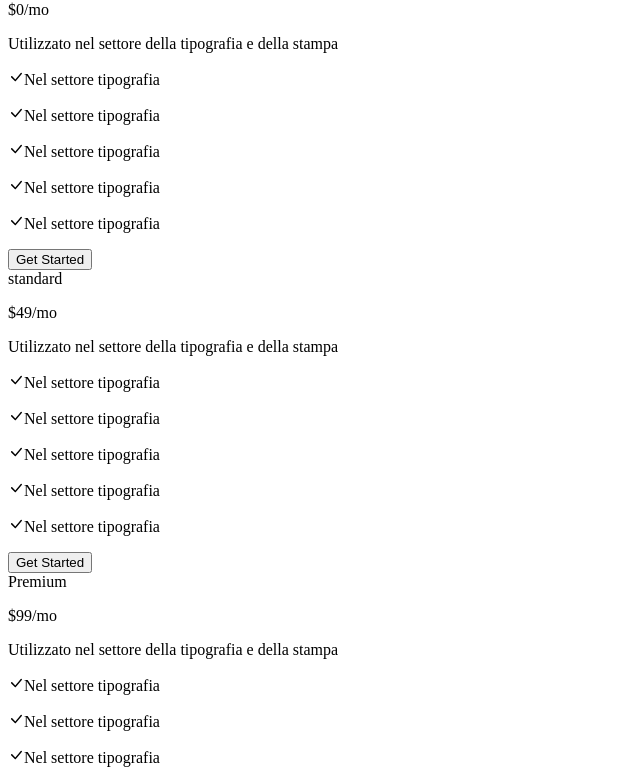
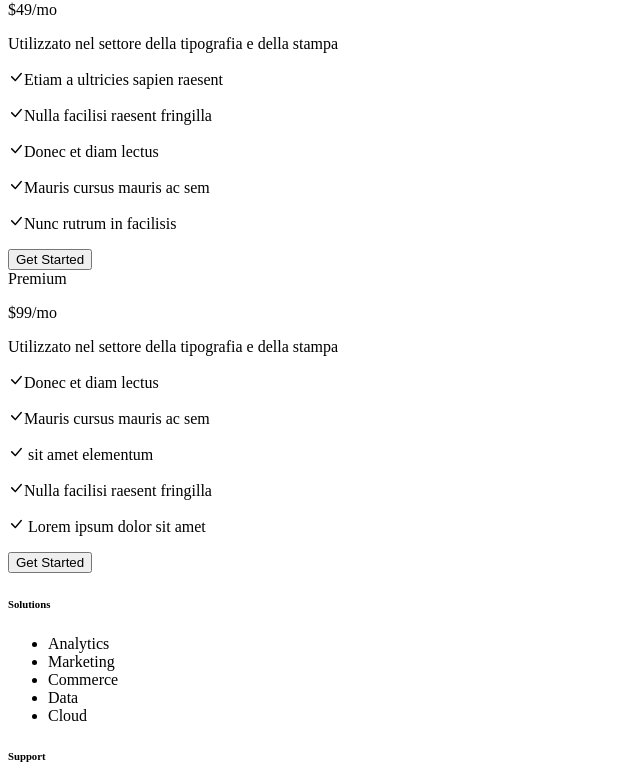
Before and after one commit to kiptanuiBoaz/cloud-app, a React (Create React App) app: page / in a window 1280 px wide. Shown: the part 4937-5721 px from the top of the page, without its empty margins (0-640 px from the left). Built offline with nearby package versions, Linux system fonts and the light colour scheme.

Commit message:
pricing refactor 03

```diff
--- a/src/components/pricing/Pricing.jsx
+++ b/src/components/pricing/Pricing.jsx
@@ -1,5 +1,4 @@
 import React from "react";
-import {BsCheckLg} from 'react-icons/bs';
 import Program from "./Program";
 import PricingBg from "./PricingBg";
 import PricingTop from "./PricingTop";
@@ -7,8 +6,8 @@ import PricingTop from "./PricingTop";
 function Pricing() {
 
     const  premiumArr = ["Donec et diam lectus","Mauris cursus mauris ac sem"," sit amet elementum","Nulla facilisi raesent fringilla"," Lorem ipsum dolor sit amet"];
-    // const standardArr =["Etiam a ultricies sapien","Nulla facilisi raesent fringilla","Donec et diam lectus","Mauris cursus mauris ac sem","Nunc rutrum  in facilisis"];
-    // const freeArr =["Nunc rutrum  in facilisis ","Etiam a ultricies sapien","Fusce tincidunt nisl mauris","Mauris interdum quis risus ut","Nulla facilisi raesent fringilla"];
+    const standardArr =["Etiam a ultricies sapien raesent ","Nulla facilisi raesent fringilla","Donec et diam lectus","Mauris cursus mauris ac sem","Nunc rutrum  in facilisis"];
+    const freeArr =["Nunc rutrum  in facilisis ","Etiam a ultricies sapien","Fusce tincidunt nisl mauris","Mauris interdum quis risus ut","Nulla facilisi raesent fringilla"];
 
   return (
         <div name="pricing" className="w-full text-white my-24">
@@ -20,66 +19,36 @@ function Pricing() {
                     <div className="grid md:grid-cols-3">
 
                         <Program
-                            tagBgColor="bg-red-200"
+
                             titleStyle="text-red-900 bg-red-200"
                             textColor="text-red-600"
-                            speArr = {premiumArr}
+                            speArr = {freeArr}
                             btnStyle ="hover:text-red-900 bg-red-900 border-red-900"
                             tagText = "Free"
                             cost = "0"
                         />
 
+                        <Program
 
-                        <div className="bg-white text-slate-900 m-4 p-8 rounded-xl shadow-2xl relative">
-                            <span className="uppercase px-3 py-1 bg-red-200 text-red-900 rounded-2xl text-sm">Free</span>
+                            titleStyle="bg-indigo-200 text-indigo-900"
+                            textColor="text-indigo-600"
+                            speArr = {standardArr}
+                            tagText = "Standard"
+                            cost = "49"
+                        />
 
-                            <div>
-                                <p className="text-6xl font-bold py-4 flex"> $0<span className="text-xl text-slate-500 flex flex-col justify-end">/mo</span></p>
-                            </div>
-                            <p className="text-2xl py-8 text-slate-500 flex ">Utilizzato nel settore della tipografia e della stampa</p>
-                            <div className=" text-2xl">
-                                <p className="  flex py-4"><BsCheckLg  className="w-7 mr-4 text-red-600"/>Nel settore  tipografia</p>
-                                <p className="flex py-4"><BsCheckLg  className="w-7 mr-4 text-red-600"/>Nel settore  tipografia</p>
-                                <p className="flex py-4"><BsCheckLg  className="w-7 mr-4 text-red-600"/>Nel settore  tipografia</p>
-                                <p className="flex py-4"><BsCheckLg  className="w-7 mr-4 text-red-600"/>Nel settore  tipografia</p>
-                                <p className="flex py-4"><BsCheckLg  className="w-7 mr-4 text-red-600"/>Nel settore  tipografia</p>
-                                <button className="w-[400px] md:w-full sm:w-[500px] hover:text-red-900 bg-red-900 border-red-900 py-4 my-4">Get Started </button>
-                            </div>
-                        </div>
+                        <Program
 
-                        <div className="bg-white text-slate-900 m-4 p-8 rounded-xl shadow-2xl relative">
-                            <span className="uppercase px-3 py-1 bg-indigo-200 text-indigo-900 rounded-2xl text-sm">standard</span>
+                            titleStyle=" bg-green-200 text-green-900"
+                            textColor="text-green-600"
+                            btnStyle ="hover:text-green-900 bg-green-900 border-green-900"
+                            speArr = {premiumArr}
+                            tagText = "Premium"
+                            cost = "99"
+                        />
 
-                            <div>
-                                <p className="text-6xl font-bold py-4 flex"> $49<span className="text-xl text-slate-500 flex flex-col justify-end">/mo</span></p>
-                            </div>
-                            <p className="text-2xl py-8 text-slate-500 flex ">Utilizzato nel settore della tipografia e della stampa</p>
-                            <div className="text-2xl">
-                                <p className="flex  py-4"><BsCheckLg  className="w-7 mr-4 text-indigo-600"/>Nel settore  tipografia</p>
-                                <p className="flex py-4"><BsCheckLg  className="w-7 mr-4 text-indigo-600"/>Nel settore  tipografia</p>
-                                <p className="flex py-4"><BsCheckLg  className="w-7 mr-4 text-indigo-600"/>Nel settore  tipografia</p>
-                                <p className="flex py-4"><BsCheckLg  className="w-7 mr-4 text-indigo-600"/>Nel settore  tipografia</p>
-                                <p className="flex py-4"><BsCheckLg  className="w-7 mr-4 text-indigo-600"/>Nel settore  tipografia</p>
-                                <button className=" w-[400px]  md:w-full sm:w-[500px] py-4 my-4">Get Started </button>
-                            </div>
-                        </div>
 
-                        <div className="bg-white text-slate-900 m-4 p-8 rounded-xl shadow-2xl relative">
-                            <span className="uppercase px-3 py-1 bg-green-200 text-green-900 rounded-2xl text-sm">Premium</span>
 
-                            <div>
-                                <p className="text-6xl font-bold py-4 flex"> $99<span className="text-xl text-slate-500 flex flex-col justify-end">/mo</span></p>
-                            </div>
-                            <p className="text-2xl py-8 text-slate-500 flex ">Utilizzato nel settore della tipografia e della stampa</p>
-                            <div className="text-2xl">
-                                <p className="flex py-4"><BsCheckLg  className="w-7 mr-4 text-green-600"/>Nel settore  tipografia</p>
-                                <p className="flex py-4"><BsCheckLg  className="w-7 mr-4 text-green-600"/>Nel settore  tipografia</p>
-                                <p className="flex py-4"><BsCheckLg  className="w-7 mr-4 text-green-600"/>Nel settore  tipografia</p>
-                                <p className="flex py-4"><BsCheckLg  className="w-7 mr-4 text-green-600"/>Nel settore  tipografia</p>
-                                <p className="flex py-4"><BsCheckLg  className="w-7 mr-4 text-green-600"/>Nel settore  tipografia</p>
-                                <button className="w-[400px]  md:w-full sm:w-[500px]  hover:text-green-900 bg-green-900 border-green-900 py-4 my-4">Get Started </button>
-                            </div>
-                        </div>
                 </div>
             </div>
         </div>
```
